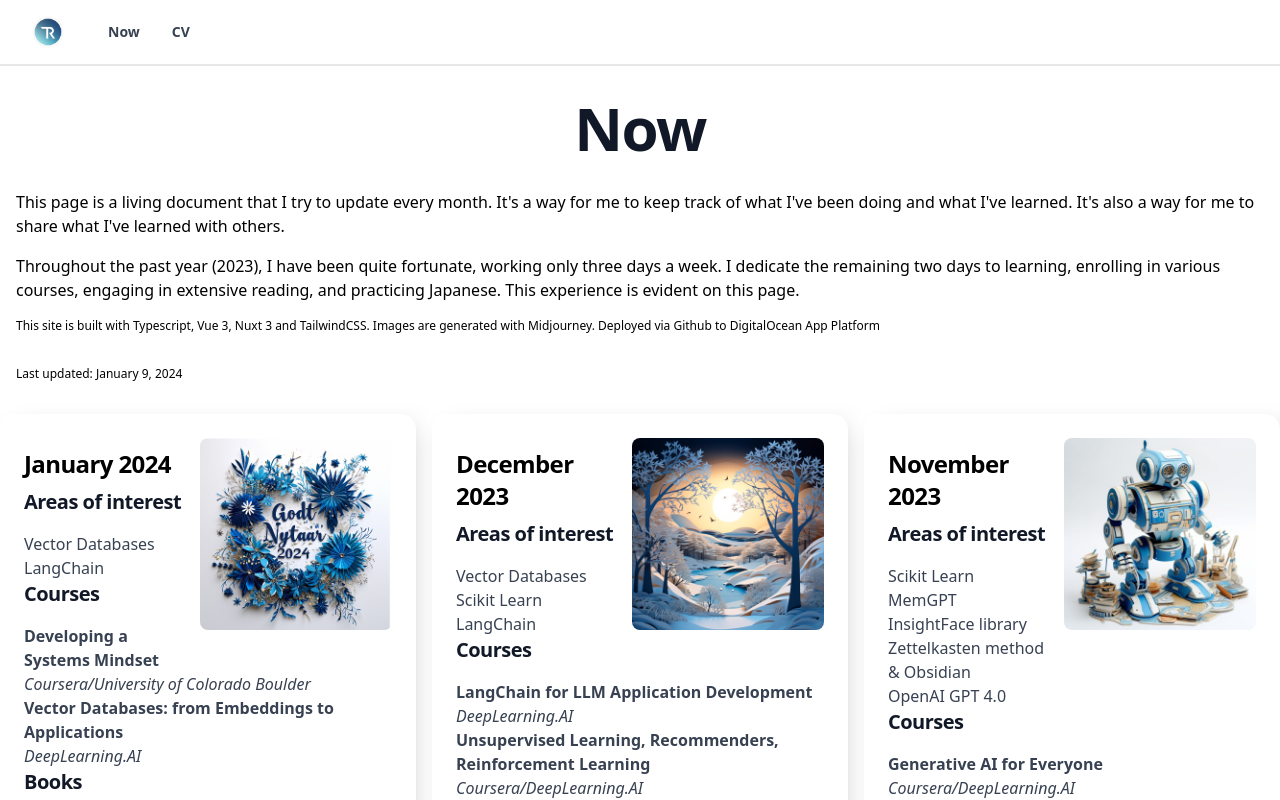
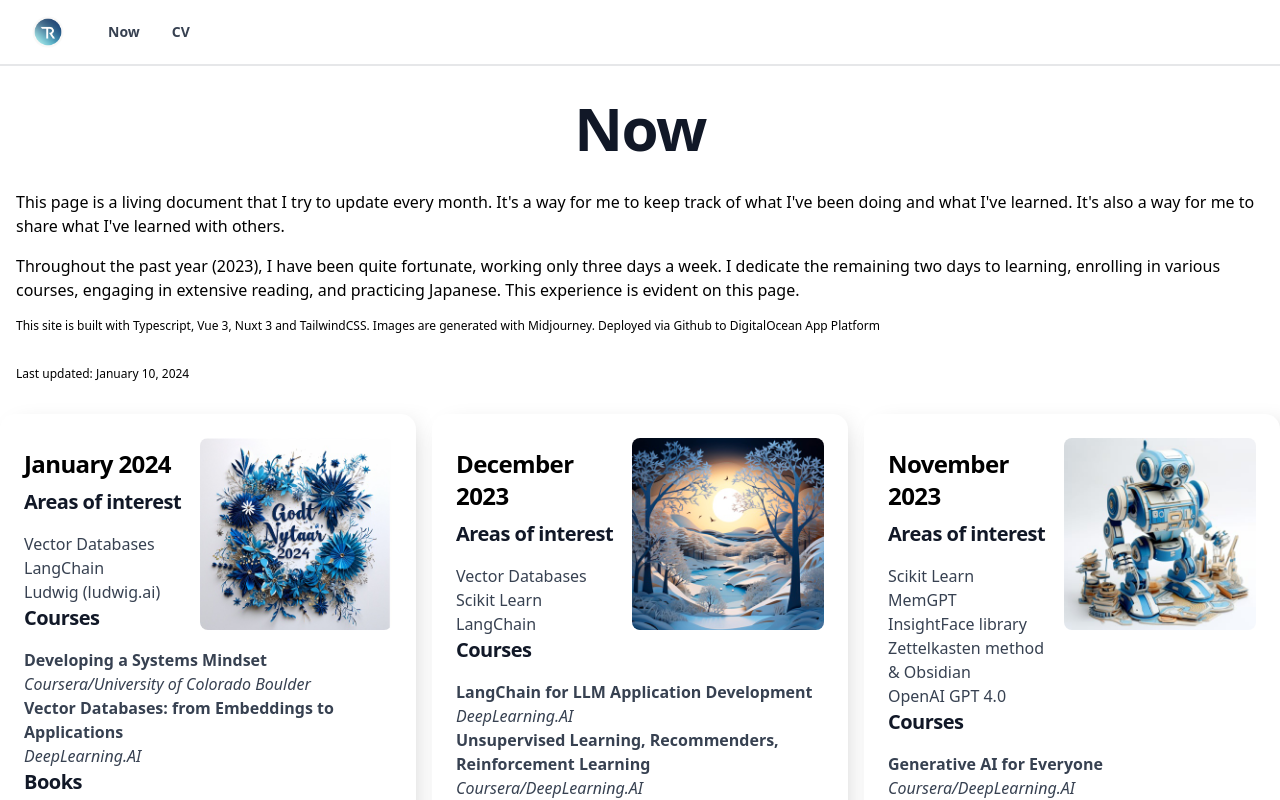
Before and after one commit to ringling/nuxt_ringling_info, a Nuxt app: page /now in a window 1280 px wide. Shown: the top 800 px of the page. Built offline with nearby package versions, Linux system fonts and the light colour scheme.

Commit message:
Ludwig interesr added

```diff
--- a/pages/now.vue
+++ b/pages/now.vue
@@ -15,7 +15,7 @@
         generated with
         Midjourney. Deployed via Github to DigitalOcean App Platform
       </div>
-      <div class="m-4 mb-8 text-xs">Last updated: January 9, 2024</div>
+      <div class="m-4 mb-8 text-xs">Last updated: January 10, 2024</div>
       <div class="grid grid-cols-1 md:grid-cols-2 xl:grid-cols-3 gap-4">
         <div class="block max-w p-6 bg-white markdown neu">
           <img src="/img/new_year2024.jpg" class="lg:w-48 md:w-32 w-16 rounded-lg float-right" /><h5 class="mb-2 mt-4 text-2xl font-bold tracking-tight text-black">January 2024</h5>
@@ -25,6 +25,7 @@
             <ul>
               <li>Vector Databases</li>
               <li>LangChain</li>
+              <li>Ludwig (ludwig.ai)</li>
             </ul>
 
             <h3>Courses</h3>
```
